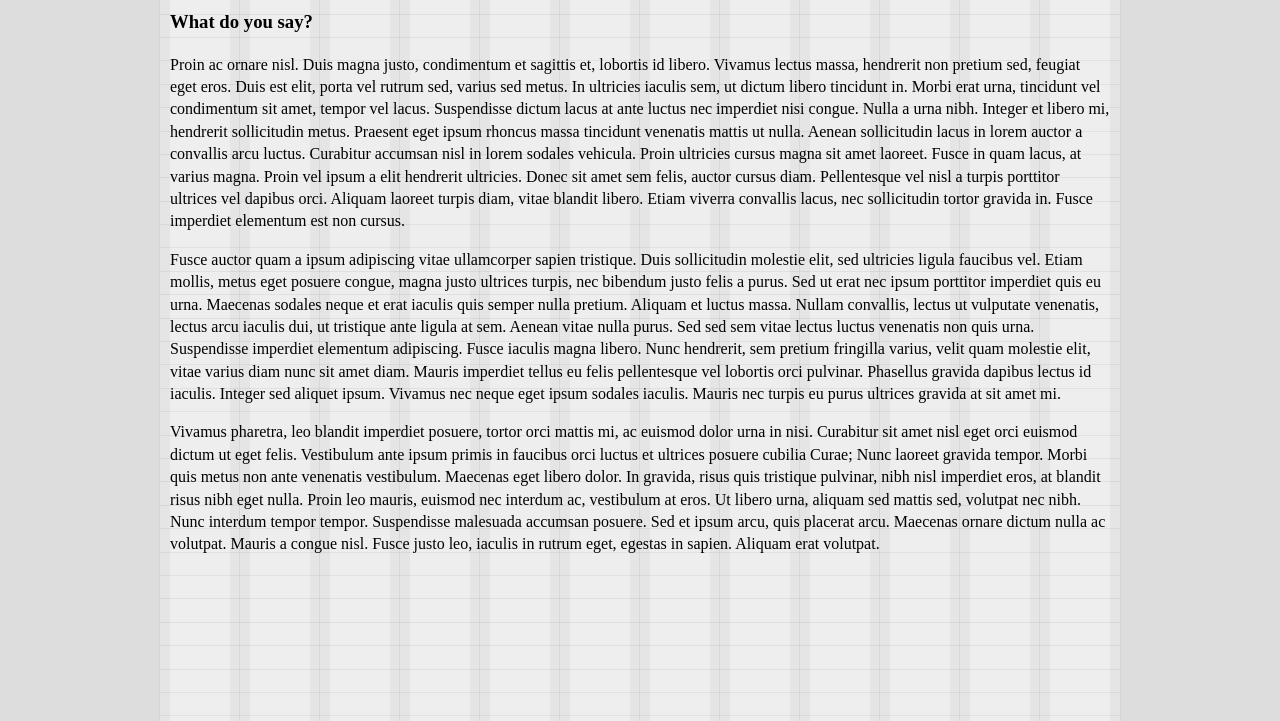
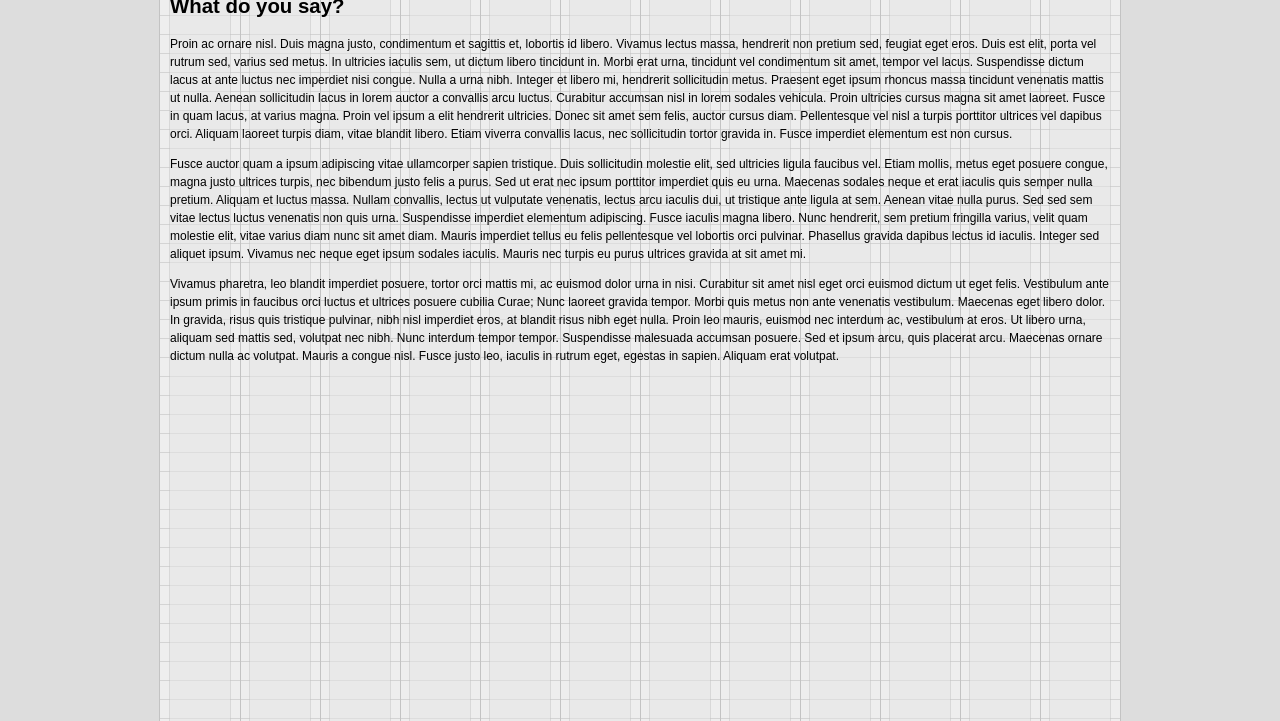
Before and after one commit to tyom/Griddle, a plain HTML site: page index.html in a window 1280 px wide. Shown: the part 79-800 px from the top of the page. Drawn offline with nearby package versions, Linux system fonts and the light colour scheme.

Commit message:
Added more settings. Updated class names.

```diff
--- a/css/grid.css
+++ b/css/grid.css
@@ -1,4 +1,4 @@
-.grille-container {
+.griddle-container {
     position: absolute;
     width: 100%;
     height: 100%;
@@ -6,57 +6,47 @@
     left: 0;
     font: 11px Arial, sans-serif;
 }
-.grille-wrapper {
+.griddle-wrapper {
     position: absolute;
     height: 100%;
     top: 0;
     background: #fff;
     overflow: hidden;
-    box-shadow: 0 0 0 1px #ccc;
     opacity: 0;
     -moz-transition: 400ms ease-in-out;
 }
 
-.grille-wrapper .cols, .grille-wrapper .rows {
+.griddle-cols, .griddle-rows {
     height: 100%;
     width: 100%;
     position: absolute;
     top: 0;
     left: 0;
 }
-.grille-wrapper .cols {
+.griddle-cols {
     z-index: 2;
-    opacity: .5;
 }
 
-.grille-wrapper .col {
+.griddle-gutter, .griddle-col {
     float: left;
     height: 100%;
-    background: #ddd;
-    box-shadow: -1px 0 0 0 #aaa;
 }
-.grille-wrapper .col:first-child {
-    box-shadow: none;
+.griddle-col {
+    position: relative;
 }
 
-.grille-wrapper .col .inner {
-    background: #fff;
-    margin: 0 auto;
-    height: 100%;
-}
-
-.grille-wrapper .row {
+.griddle-row {
     border-bottom: 1px solid #ccc;
 }
 
-.grille-controls {
+.griddle-controls {
     background: #777;
     float: left;
     padding: 3px;
     border: solid #555;
     border-width: 0 1px 1px 0;
 }
-.grille-controls a {
+.griddle-controls a {
     float: left;
     width: 15px;
     height: 12px;
@@ -67,15 +57,15 @@
     color: #ccc;
     cursor: pointer;
 }
-.grille-controls a:hover {
+.griddle-controls a:hover {
     color: #fff;
     border-color: #fff;
 }
-.grille-container .grille-controls a:active {
+.griddle-controls a:active {
     color: #777;
     background: #fff;
 }
-.grille-controls a.on {
+.griddle-controls a.on {
     background: #888;
     border-color: #bbb;
 }
--- a/index.html
+++ b/index.html
@@ -4,34 +4,51 @@
     <meta charset="utf-8">
     <title>Test grid</title>
     <style type="text/css" media="screen">
+        html {
+            font: 62.5% Arial, sans-serif;
+        }
         body {
+            font-size: 1.2em;
             background: #ddd;
-            line-height: 1.4;
+            line-height: 18px;
         }
         #container {
             width: 940px;
             margin: 0 auto;
         }
+        h1, h2 {
+            font-size: 2.4em;
+            margin: 1em 0;
+        }
+        h2 {
+            font-size: 1.7em;
+        }
+        p {
+            margin: 1em 0;
+        }
     </style>
     <script src="https://ajax.googleapis.com/ajax/libs/jquery/1.6.0/jquery.min.js"></script>
     <script>
-        var GRILLE_SETTINGS = {
-            num_cols: 12,
-            grid_width: 960,
-            align: 'center',
-            position: 'background',
-            opacity: .5,
-            show_rows: true
+        var GRIDDLE_SETTINGS = {
+            // num_cols: 12,               // recommended: 12, 16
+            // grid_width: 960,            // recommended: 960, 1200
+            // align: 'centre',            // centre | left | right
+            position: 'background',     // background | foreground
+            // grid_opacity: .5,
+            vertical_rhythm: true,     // show horizontal lines
+            // row_line_colour: '#ddd',     // HEX colour of row lines
+            gutter_style: 'line',       // HEX colour | line
+            // col_colour: 'none',         // HEX colour of columns
+            col_outline: true,          // show col outlines
+            col_line_colour: '#aaa'    // HEX colour of col lines
         }
-        GRILLE_SETTINGS.gutter = (GRILLE_SETTINGS.grid_width / GRILLE_SETTINGS.num_cols) / 4;
-        GRILLE_SETTINGS.col_width = GRILLE_SETTINGS.gutter * 3;
     </script>
     <script src="./js/grid.js"></script>
 </head>
 <body>
     <div id="container">
-        <h1 id="lalala">Lalala</h1>
-        <h3>What do you say?</h3>
+        <h1>Lalala</h1>
+        <h2>What do you say?</h2>
         <p>
             Proin ac ornare nisl. Duis magna justo, condimentum et sagittis et, lobortis id libero. Vivamus lectus massa, hendrerit non pretium sed, feugiat eget eros. Duis est elit, porta vel rutrum sed, varius sed metus. In ultricies iaculis sem, ut dictum libero tincidunt in. Morbi erat urna, tincidunt vel condimentum sit amet, tempor vel lacus. Suspendisse dictum lacus at ante luctus nec imperdiet nisi congue. Nulla a urna nibh. Integer et libero mi, hendrerit sollicitudin metus. Praesent eget ipsum rhoncus massa tincidunt venenatis mattis ut nulla. Aenean sollicitudin lacus in lorem auctor a convallis arcu luctus. Curabitur accumsan nisl in lorem sodales vehicula. Proin ultricies cursus magna sit amet laoreet. Fusce in quam lacus, at varius magna. Proin vel ipsum a elit hendrerit ultricies. Donec sit amet sem felis, auctor cursus diam. Pellentesque vel nisl a turpis porttitor ultrices vel dapibus orci. Aliquam laoreet turpis diam, vitae blandit libero. Etiam viverra convallis lacus, nec sollicitudin tortor gravida in. Fusce imperdiet elementum est non cursus.</p>
 
--- a/js/grid.js
+++ b/js/grid.js
@@ -16,14 +16,25 @@ var Grid = {
     state: 'on',
 
     init: function() {
-        this.container = $('<div class="grille-container" />').appendTo('body');
+        // grid defaults
+        GRIDDLE_SETTINGS = (typeof GRIDDLE_SETTINGS != 'object') ? {} : GRIDDLE_SETTINGS;
+        GRIDDLE_SETTINGS.grid_width = GRIDDLE_SETTINGS.grid_width || 960;
+        GRIDDLE_SETTINGS.num_cols = GRIDDLE_SETTINGS.num_cols || 12;
+        GRIDDLE_SETTINGS.gutter = ( GRIDDLE_SETTINGS.grid_width/ GRIDDLE_SETTINGS.num_cols) / 4;
+        GRIDDLE_SETTINGS.col_width = GRIDDLE_SETTINGS.gutter * 3;
+        GRIDDLE_SETTINGS.grid_opacity = GRIDDLE_SETTINGS.grid_opacity || .5;
+        GRIDDLE_SETTINGS.col_opacity = GRIDDLE_SETTINGS.col_opacity || .5;
+        GRIDDLE_SETTINGS.col_colour = GRIDDLE_SETTINGS.col_colour || '#eee';
+        GRIDDLE_SETTINGS.gutter_style = GRIDDLE_SETTINGS.gutter_style || 'none'
+
+        this.container = $('<div class="griddle-container" />').appendTo('body');
         this.createControls();
 
         this.create();
     },
 
     createControls: function() {
-        var controls = $('<div class="grille-controls" />').appendTo(this.container);
+        var controls = $('<div class="griddle-controls" />').appendTo(this.container);
         var toggle = $('<a class="' + this.state + '" />').appendTo(controls);
 
         toggle.text(this.state);
@@ -43,58 +54,88 @@ var Grid = {
             this.state = 'off';
         } else {
             // Grid.create();
-            this.wrapper.css('opacity', GRILLE_SETTINGS.opacity);
+            this.wrapper.css({
+                'opacity': GRIDDLE_SETTINGS.opacity
+            });
             this.state = 'on';
         }
     },
 
     createCols: function() {
-        var col = $('<div class="col"><div class="inner" /></div>');
-        var cols = $('<div class="cols" />').appendTo(this.wrapper);
-        for (var i=0; i < GRILLE_SETTINGS.num_cols; i++) {
-                var margin = GRILLE_SETTINGS.gutter/2;
-                col.clone()
-                    .css({
-                        'padding-left': margin,
-                        'padding-right': margin,
-                        'width': GRILLE_SETTINGS.col_width
-                    })
-                    .find('.inner')
-                        .css({
-                            'width': GRILLE_SETTINGS.col_width
-                        })
-                    .end()
-                    .appendTo(cols);
+        var i,
+            col = $('<div class="griddle-col"/>'),
+            gutter = $('<div class="griddle-gutter"/>'),
+            cols = $('<div class="griddle-cols" />').appendTo(this.wrapper),
+            style = GRIDDLE_SETTINGS.gutter_style;
+
+        // columns
+        col.css({
+            'width': GRIDDLE_SETTINGS.col_width,
+            'background': GRIDDLE_SETTINGS.col_colour,
+            'opacity': GRIDDLE_SETTINGS.col_opacity
+        });
+
+        // column outlines
+        if(GRIDDLE_SETTINGS.col_outline) {
+            col.css({
+                'box-shadow': '0 0 0 1px ' + GRIDDLE_SETTINGS.col_line_colour
+            });
+        }
+        // gutter
+        gutter.css({
+            'width': GRIDDLE_SETTINGS.gutter,
+        });
+
+        // gutter style
+        if(typeof style == 'string' && style !== 'line') {
+            gutter.css({ 'background': style });
+        } else {
+            gutter.css({
+                    'background': 'none',
+                    'margin-right': GRIDDLE_SETTINGS.gutter/2,
+                    'width': GRIDDLE_SETTINGS.gutter/2,
+                    'box-shadow': '1px 0 0' + GRIDDLE_SETTINGS.col_line_colour
+                });
+        }
+
+        for (i=0; i < GRIDDLE_SETTINGS.num_cols; i++) {
+                gutter.clone().appendTo(cols);
+                col.clone().appendTo(cols);
         };
+        gutter.clone().appendTo(cols);
+        cols.find('.griddle-gutter:first').css({'margin-left': -(GRIDDLE_SETTINGS.gutter/2), 'box-shadow': 'none' });
+        cols.find('.griddle-gutter:last').css({'margin-right': -(GRIDDLE_SETTINGS.gutter/2), 'box-shadow': 'none' });
     },
 
     createRows: function() {
-        var col = $('<div class="row" />')
+        var col = $('<div class="griddle-row" />')
                     .css({
-                        'height': $('body').css('line-height')
+                        'height': $('body').css('line-height'),
+                        'border-bottom': '1px solid ' + GRIDDLE_SETTINGS.row_line_colour
                     });
-        var rows = $('<div class="rows" />').appendTo(this.wrapper);
+        var rows = $('<div class="griddle-rows" />').appendTo(this.wrapper);
         for (var i=0; i < 100; i++) {
             col.clone().appendTo(rows);
         };
     },
 
     create: function() {
-        this.wrapper = $('<div class="grille-wrapper" />')
+        this.wrapper = $('<div class="griddle-wrapper" />')
+                        .css('box-shadow', '0 0 0 1px ' + GRIDDLE_SETTINGS.col_line_colour)
                         .appendTo(this.container)
-                        .width(GRILLE_SETTINGS.grid_width);
+                        .width(GRIDDLE_SETTINGS.grid_width);
 
-        if(GRILLE_SETTINGS.position == 'background') {
+        if(GRIDDLE_SETTINGS.position == 'background') {
             this.container.css({
                 'z-index': '-1'
             });
         }
-        if(GRILLE_SETTINGS.align == 'left') {
+        if(GRIDDLE_SETTINGS.align == 'left') {
             this.wrapper.css({
                 'left': '0',
                 'margin-left': 0
             });
-        } else if(GRILLE_SETTINGS.align == 'right') {
+        } else if(GRIDDLE_SETTINGS.align == 'right') {
             this.wrapper.css({
                 'left': 'auto',
                 'right': 0,
@@ -102,17 +143,17 @@ var Grid = {
         } else {
             this.wrapper.css({
                 'left': '50%',
-                'margin-left': -(GRILLE_SETTINGS.grid_width/2)
+                'margin-left': -(GRIDDLE_SETTINGS.grid_width/2)
             });
         }
 
         this.createCols();
-        if(GRILLE_SETTINGS.show_rows) {
+        if(GRIDDLE_SETTINGS.vertical_rhythm) {
             this.createRows();
         }
 
         setTimeout(function() {
-            Grid.wrapper.css('opacity', GRILLE_SETTINGS.opacity);
+            Grid.wrapper.css('opacity', GRIDDLE_SETTINGS.grid_opacity);
         }, 500)
     },
 
```
